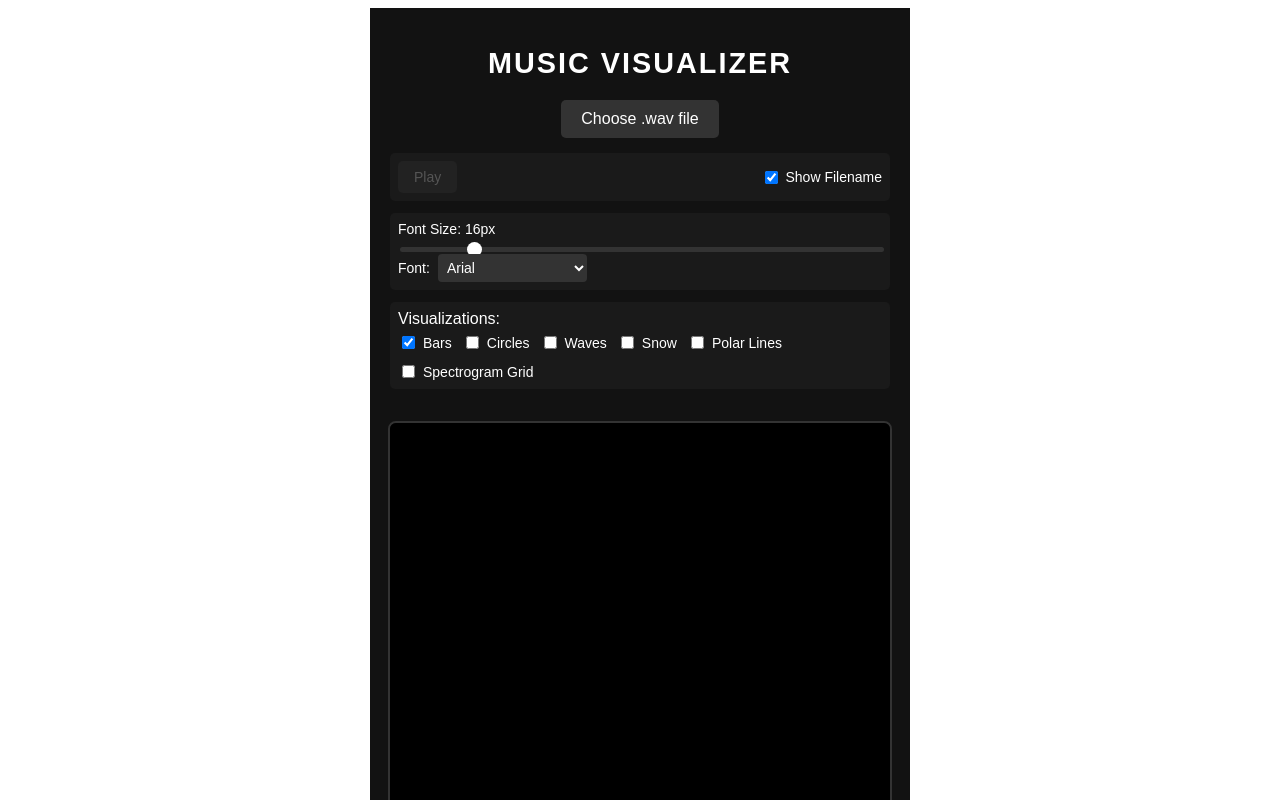
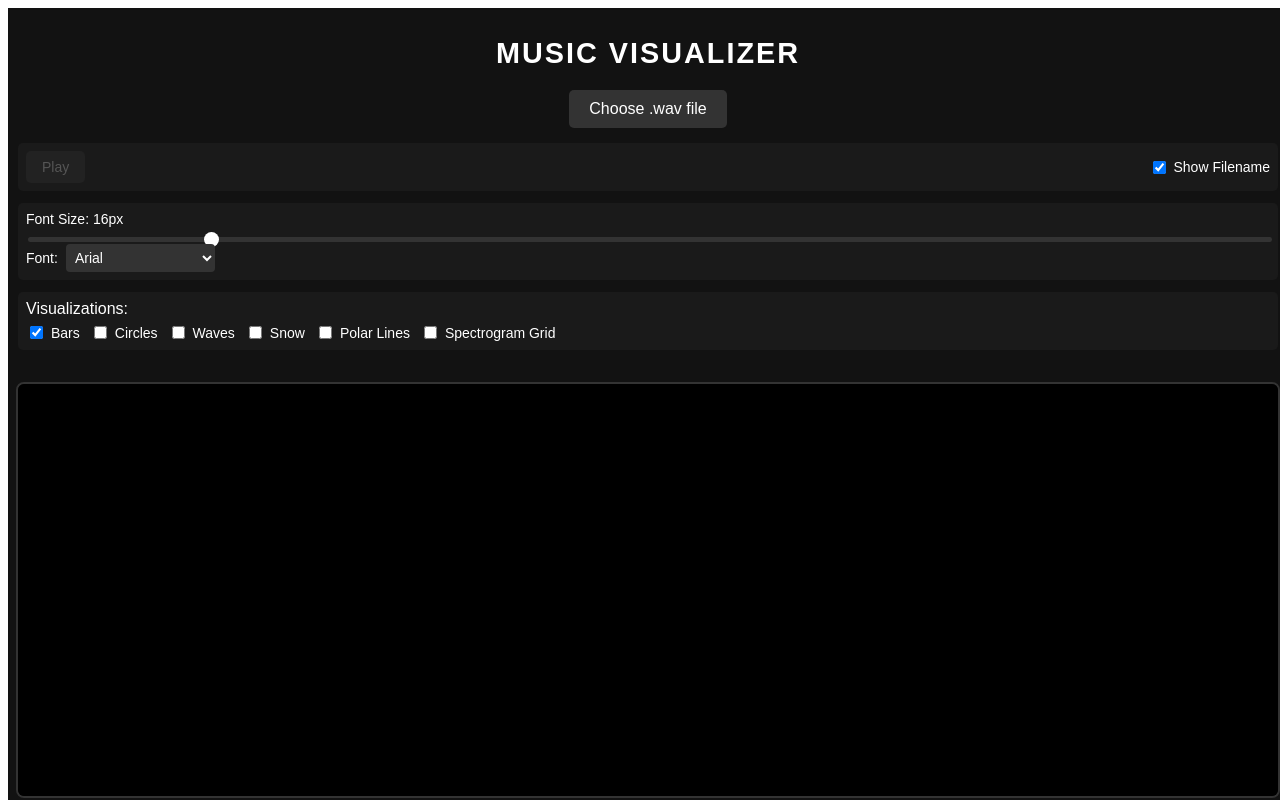
Before and after one commit to abigworld1/music-visualizer, a React (Create React App) app: page / in a window 1280 px wide. Shown: the top 800 px of the page. Built offline with nearby package versions, Linux system fonts and the light colour scheme.

Commit message:
first commit

```diff
--- a/src/App.css
+++ b/src/App.css
@@ -1,14 +1,15 @@
 .app {
   font-family: "Arial", sans-serif;
-  max-width: 500px; /* Narrower for mobile-like feel */
-  margin: 0 auto;
-  padding: 20px;
+  width: 100vw; /* 幅いっぱい */
+  height: 100vh; /* 高さいっぱい */
+  margin: 0;
+  padding: 10px; /* すこしだけ余白 */
   display: flex;
   flex-direction: column;
   align-items: center;
   background-color: #121212;
   color: #ffffff;
-  min-height: 100vh;
+  box-sizing: border-box; /* パディングを含める */
 }
 
 h1 {
@@ -111,7 +112,8 @@ h1 {
   margin-bottom: 3px;
 }
 
-.slider, .sensitivity-slider {
+.slider,
+.sensitivity-slider {
   width: 100%;
   background-color: #333;
   height: 5px;
@@ -121,7 +123,8 @@ h1 {
   appearance: none;
 }
 
-.slider::-webkit-slider-thumb, .sensitivity-slider::-webkit-slider-thumb {
+.slider::-webkit-slider-thumb,
+.sensitivity-slider::-webkit-slider-thumb {
   -webkit-appearance: none;
   appearance: none;
   width: 15px;
@@ -160,11 +163,11 @@ h1 {
 
 .canvas-container {
   width: 100%;
+  flex-grow: 1;
   border: 2px solid #333;
   border-radius: 8px;
   overflow: hidden;
   background-color: black;
-  /* Height will be set dynamically in JS to maintain 9:16 ratio */
 }
 
 .canvas {
@@ -225,7 +228,8 @@ h1 {
     gap: 8px;
   }
 
-  .control-group, .checkbox-group {
+  .control-group,
+  .checkbox-group {
     width: 100%;
   }
 }
```
